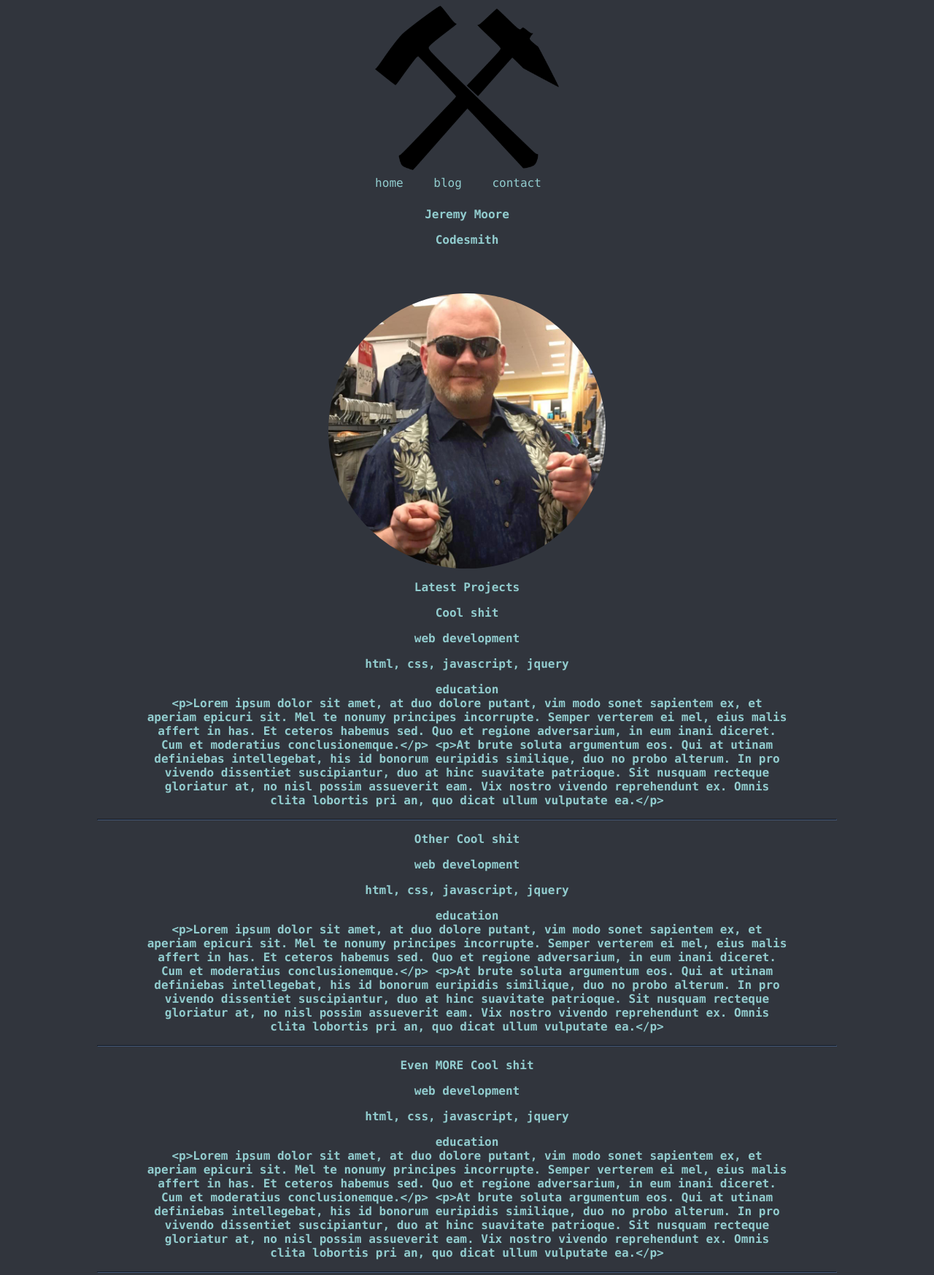
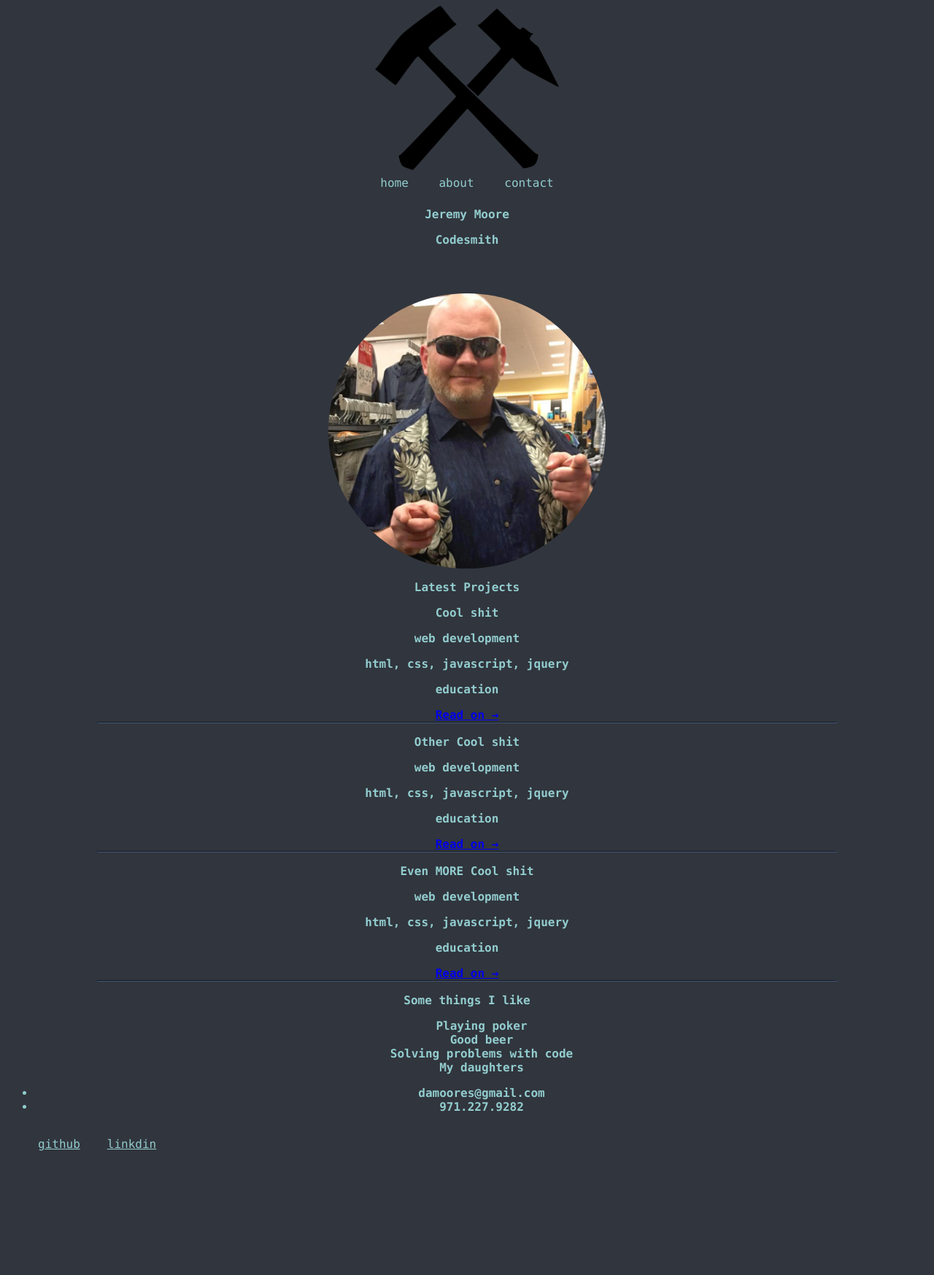
Before and after one commit to damoores/Portfolio, a plain HTML site: page index.html in a window 1280 px wide. Shown: the top 1747 px of the page at 73% size. After the commit the page ends 1651 px from the top, so only its background shows below. Drawn offline with nearby package versions, Linux system fonts and the light colour scheme.

Commit message:
add hide/show for body text. add tab navigation. neither work currently

```diff
--- a/index.html
+++ b/index.html
@@ -13,9 +13,9 @@
   <img src="images/hammer.png" id="hammer" alt="Hammer icon">
   <nav>
     <ul class="site-navbar">
-      <li><a href="" >home</a></li>
-      <li><a href="" >blog</a></li>
-      <li><a href="" >contact</a></li>
+      <li class="tab" data-content"projects"><a href="#" >home</a></li>
+      <li class="tab" data-content"about"><a href="#" >about</a></li>
+      <li class="tab" data-content"contact"><a href="#" >contact</a></li>
     </ul>
   </nav>
   <main>
@@ -23,7 +23,7 @@
     <h2>Codesmith</2>
       <img src="images/me.jpg" id="me" class="rounded" alt="That's me">
 
-    <section id="projects">
+    <section id="projects" class"tab-content">
       <h2 id="latest-projects">Latest Projects</h2>
       <article class="template">
         <header>
@@ -36,7 +36,25 @@
         </header>
         <section class="project-body">
         </section>
+        <a href="#" class="read-on">Read on &rarr;</a>
       </article>
+    </section>
+
+    <section id="about" class"tab-content">
+      <h1>Some things I like</h1>
+      <ul>
+        <li>Playing poker</li>
+        <li>Good beer</li>
+        <li>Solving problems with code</li>
+        <li>My daughters</li>
+      </ul>
+    </section>
+
+    <section id="contact" class"tab-content">
+      <ul>
+        <li>damoores@gmail.com</li>
+        <li>971.227.9282</li>
+      </ul>
     </section>
 
     </main>
@@ -51,5 +69,6 @@
 
       <script src="scripts/projectData.js"></script>
       <script src="scripts/project.js"></script>
+      <script src="scripts/projectView.js"></script>
     </body>
     </html>
--- a/scripts/project.js
+++ b/scripts/project.js
@@ -17,7 +17,7 @@ Project.prototype.toHtml = function() {
   $newProject.find('.category').text(this.category);
   $newProject.find('.language').text(this.language);
   $newProject.find('.client').text(this.client);
-  $newProject.find('.project-body').text(this.description);
+  $newProject.find('.project-body').html(this.description);
 
   $newProject.append('<hr>');
   $newProject.removeClass('template');
--- /dev/null
+++ b/scripts/projectView.js
@@ -0,0 +1,25 @@
+var projectView = {};
+
+projectView.handleMainNav = function() {
+  $('.site-navbar').on('click', 'li', function(e) {
+    e.preventDefault();
+    $('.tab-content').hide();
+    var show =$(this).attr('data-content');
+    $('#' + show).show();
+  });
+  $('.site-navbar .tab:first').click();
+};
+
+projectView.setTeasers = function() {
+  $('.project-body *:nth-of-type(n+1)').hide();
+  $('read-on').on('click', function(e) {
+    e.preventDefault();
+    $('project-body *:nth-of-type(n+1)').show();
+    $('read-on').hide();
+  });
+};
+
+$(document).ready( function() {
+  projectView.handleMainNav();
+  projectView.setTeasers();
+});
--- a/styles/module.css
+++ b/styles/module.css
@@ -7,9 +7,9 @@
 
 .site-navbar li {
   display: inline-block;
-  margin-right: 1.5em;
+  margin-right: .75em;
+  margin-left: .75em;
   padding: .5em .25em;
-  /*background-color: #445878;*/
 }
 
 .site-navbar {
@@ -23,6 +23,14 @@ nav {
   text-align: center;
 }
 .site-navbar li a {
+  clear: both;
+  margin: auto;
+  display: block;
+  text-decoration: none;
+  color: #92CDCF;
+}
+
+#about ul li {
   display: block;
   text-decoration: none;
   color: #92CDCF;
@@ -78,6 +86,12 @@ nav {
       display:none;
     }
 
+    .project-body {
+      width: 860px;
+      max-width: 100%;
+      min-width: 300px;
+    }
+
   /*
 
   1C1D21 black
```
